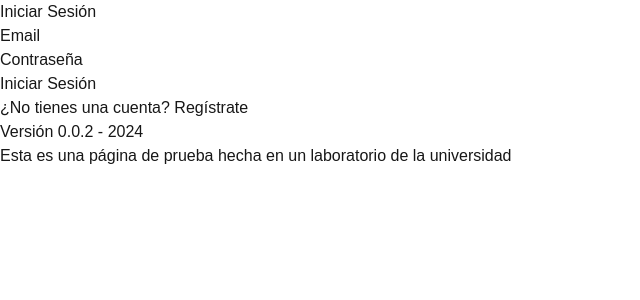
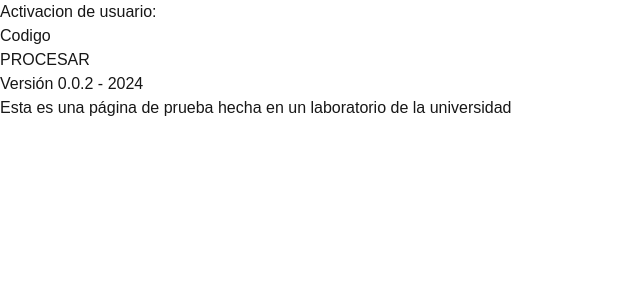
Before and after one commit to katerinmayely/ui.cont.sist.app, a Next.js app: page /activation in a window 1280 px wide. Shown: the top 300 px of the page, without its empty margins (0-640 px from the left). Built offline with nearby package versions, Linux system fonts and the light colour scheme.

Commit message:
activation

```diff
--- a/src/app/activation/page.js
+++ b/src/app/activation/page.js
@@ -3,13 +3,12 @@
 import { useState } from 'react'
 import { useRouter } from 'next/navigation'
 import Link from 'next/link'
-import { loginUser } from '../services/api'
 import { validateCode} from '../utils/validations'
+import { validateAccount } from '../services/api'
 
 
 export default function Login() {
-  const [email, setEmail] = useState('')
-  const [password, setPassword] = useState('')
+  const [code, setCode] = useState('')
   const [error, setError] = useState('')
   const [isLogin, setIsLogin] = useState(false)
   const router = useRouter()
@@ -19,17 +18,16 @@ export default function Login() {
     setError('')
     setIsLogin(true)
 
-    const passwordError = validatePassword(password)
-    const emailError = validateEmail(email)
+    const codeError = validateCode(code)
 
-    if (passwordError || emailError) {
-        setError(passwordError || emailError)
+    if (codeError) {
+        setError(codeError)
         setIsLogin(false)
         return
     }
 
     try {
-      const data = await loginUser({ email, password })
+      const data = await validateAccount({ code })
       localStorage.setItem('token', data.idToken)
       setIsLogin(false)
       router.push('/')
@@ -41,38 +39,23 @@ export default function Login() {
   return (
     <div className="flex justify-center items-center min-h-screen bg-gray-100">
       <div className="w-full max-w-md bg-white rounded-lg shadow-md p-8">
-        <h2 className="text-2xl font-bold mb-6 text-center text-gray-800">Iniciar Sesión</h2>
+        <h2 className="text-2xl font-bold mb-6 text-center text-gray-800">Activacion de usuario:</h2>
         <form onSubmit={handleSubmit} className="space-y-4">
           <div>
-            <label htmlFor="email" className="block text-sm font-medium text-gray-700">Email</label>
+            <label htmlFor="code" className="block text-sm font-medium text-gray-700">Codigo</label>
             <input
-              id="email"
-              type="email"
-              value={email}
-              onChange={(e) => setEmail(e.target.value)}
-              required
-              className="mt-1 block w-full px-3 py-2 bg-white border border-gray-300 rounded-md shadow-sm focus:outline-none focus:ring-indigo-500 focus:border-indigo-500 text-gray-800"
-            />
-          </div>
-          <div>
-            <label htmlFor="password" className="block text-sm font-medium text-gray-700">Contraseña</label>
-            <input
-              id="password"
-              type="password"
-              value={password}
-              onChange={(e) => setPassword(e.target.value)}
+              id="code"
+              value={code}
+              onChange={(e) => setCode(e.target.value)}
               required
               className="mt-1 block w-full px-3 py-2 bg-white border border-gray-300 rounded-md shadow-sm focus:outline-none focus:ring-indigo-500 focus:border-indigo-500 text-gray-800"
             />
           </div>
           {error && <p className="text-red-500 text-sm">{error}</p>}
           <button disabled={isLogin} type="submit" className="w-full flex justify-center py-2 px-4 border border-transparent rounded-md shadow-sm text-sm font-medium text-white bg-indigo-600 hover:bg-indigo-700 focus:outline-none focus:ring-2 focus:ring-offset-2 focus:ring-indigo-500">
-            { isLogin ? 'Iniciando Sesión...' : 'Iniciar Sesión' }
+            { isLogin ? 'Procesando...' : 'PROCESAR' }
           </button>
         </form>
-        <p className="mt-4 text-center text-sm text-gray-600">
-          ¿No tienes una cuenta? <Link href="/signup" className="font-medium text-indigo-600 hover:text-indigo-500">Regístrate</Link>
-        </p>
       </div>
     </div>
   )
--- a/src/app/page.js
+++ b/src/app/page.js
@@ -17,10 +17,9 @@ export default function Home() {
       }
 
       try {
-
         const userData = await getUserData(token)
         setUser(userData)
-
+        console.log(userData);
       } catch (err) {
         console.error('Error fetching user data:', err)
         localStorage.removeItem('token')
--- a/src/app/services/api.js
+++ b/src/app/services/api.js
@@ -41,14 +41,16 @@ export const getUserData = async (token) => {
   return response.json();
 };
 
-export const validateAccount = async (code) => { // Aqui configuro la API que validara el codigo
-  const response = await fetch(`${API_URL}/user`, {
+export const validateAccount = async (code) => {
+  const response = await fetch(`${API_URL}/activation`, {
+    method: 'POST',
     headers: {
-      'Authorization': `Bearer ${token}`,
+      'Content-Type': 'application/json',
     },
+    body: JSON.stringify(code),
   });
   if (!response.ok) {
-    throw new Error('Error al obtener datos del usuario');
+    throw new Error('Error en la activacion de la cuenta.');
   }
   return response.json();
 };
```
